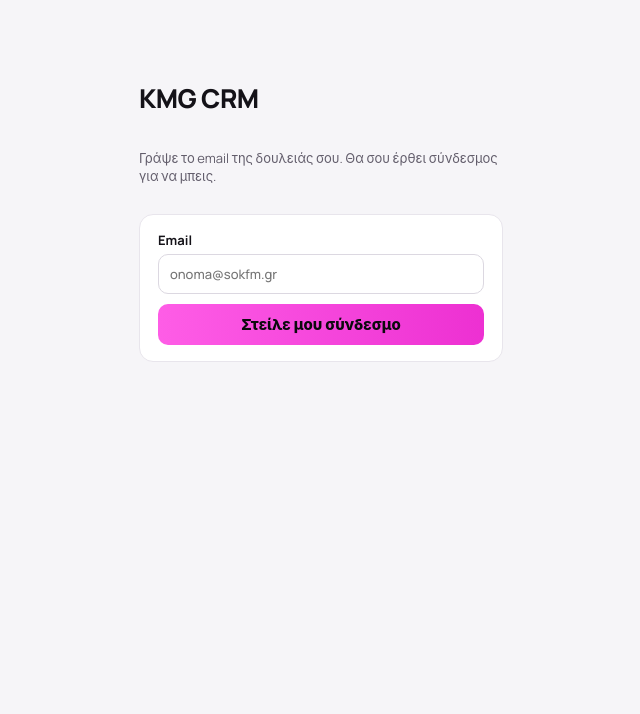
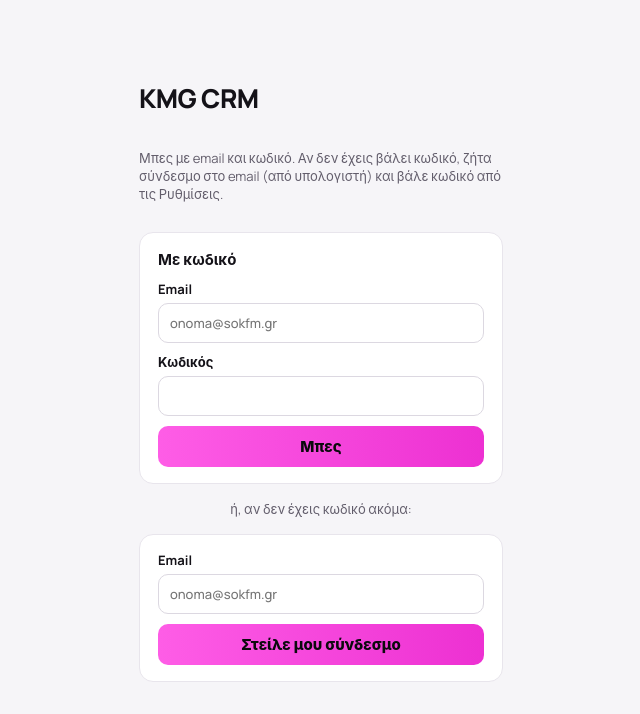
Before and after one commit to sokfm/kmg-crm, a Next.js app: page /login in a window 1280 px wide. Shown: the top 714 px of the page, without its empty margins (319-959 px from the left). Built offline with nearby package versions, Linux system fonts and the light colour scheme.

Commit message:
Είσοδος με κωδικό (για κινητό): κωδικός από τις Ρυθμίσεις, φόρμα email + κωδικός στη σύνδεση
Co-Authored-By: Claude Opus 5.5 <noreply@anthropic.com>
Claude-Session: https://claude.ai/code/session_01RMHaXJWw4wDEMUPhHVSxaQ

```diff
--- a/app/login/page.tsx
+++ b/app/login/page.tsx
@@ -27,16 +27,27 @@ async function verifyCode(formData: FormData) {
   redirect(error ? `/login?sent=1&email=${encodeURIComponent(email)}&error=code` : "/today");
 }
 
+// Είσοδος με κωδικό (τον βάζεις μία φορά από τις Ρυθμίσεις). Ιδανικό για κινητό.
+async function passwordLogin(formData: FormData) {
+  "use server";
+  const email = String(formData.get("email") || "").trim().toLowerCase();
+  const password = String(formData.get("password") || "");
+  const supabase = await supabaseServer();
+  const { error } = await supabase.auth.signInWithPassword({ email, password });
+  redirect(error ? `/login?mode=password&email=${encodeURIComponent(email)}&error=password` : "/today");
+}
+
 export default async function Login({ searchParams }: { searchParams: Promise<Record<string, string>> }) {
   const sp = await searchParams;
   return (
     <main className="wrap" style={{ maxWidth: 420, paddingTop: 80 }}>
       <h1>KMG CRM</h1>
-      <p className="muted">Γράψε το email της δουλειάς σου. Θα σου έρθει σύνδεσμος για να μπεις.</p>
+      <p className="muted">Μπες με email και κωδικό. Αν δεν έχεις βάλει κωδικό, ζήτα σύνδεσμο στο email (από υπολογιστή) και βάλε κωδικό από τις Ρυθμίσεις.</p>
       {sp.sent && <div className="msg ok">Σου στείλαμε email. Πάτα τον σύνδεσμο, ή γράψε παρακάτω τον κωδικό αν υπάρχει στο email.</div>}
       {sp.error === "send" && <div className="msg error">Δεν στάλθηκε. Είναι σωστό το email; Μόνο λογαριασμοί της ομάδας μπαίνουν. Αν ζήτησες πολλούς συνδέσμους, περίμενε λίγα λεπτά.</div>}
       {sp.error === "code" && <div className="msg error">Ο κωδικός δεν είναι σωστός ή έληξε. Ζήτα νέο email.</div>}
       {sp.error === "link" && <div className="msg error">Ο σύνδεσμος δεν δούλεψε: έληξε, χρησιμοποιήθηκε ήδη ή άνοιξε σε άλλον browser. Ζήτα νέο email.</div>}
+      {sp.error === "password" && <div className="msg error">Λάθος email ή κωδικός. Αν δεν έχεις βάλει κωδικό ακόμα, μπες με σύνδεσμο από υπολογιστή και βάλε από τις Ρυθμίσεις.</div>}
       {sp.error === "noprofile" && <div className="msg error">Ο λογαριασμός σου δεν έχει ρόλο ακόμα. Μίλα με τον Νίκο.</div>}
 
       {sp.sent && sp.email ? (
@@ -50,6 +61,20 @@ export default async function Login({ searchParams }: { searchParams: Promise<Re
         </form>
       ) : null}
 
+      <form action={passwordLogin} className="stack card">
+        <strong>Με κωδικό</strong>
+        <label>
+          Email
+          <input name="email" type="email" required placeholder="onoma@sokfm.gr" autoComplete="username" defaultValue={sp.email} />
+        </label>
+        <label>
+          Κωδικός
+          <input name="password" type="password" required autoComplete="current-password" />
+        </label>
+        <SubmitButton pending="Σύνδεση…">Μπες</SubmitButton>
+      </form>
+
+      <p className="muted" style={{ textAlign: "center", margin: 0 }}>ή, αν δεν έχεις κωδικό ακόμα:</p>
       <form action={sendLink} className="stack card">
         <label>
           Email
--- a/components/Flash.tsx
+++ b/components/Flash.tsx
@@ -15,6 +15,7 @@ const OK: Record<string, string> = {
   webauto_off: "Το αυτόματο ψάξιμο σταμάτησε.",
   webclosed: "Σημειώθηκε ως κλειστή επιχείρηση· δεν θα εμφανίζεται στη βάση.",
   webkept: "Μένει στους πελάτες.",
+  password: "Ο κωδικός αποθηκεύτηκε. Στο κινητό: email + κωδικός.",
   merged: "Οι πελάτες ενώθηκαν σε έναν· όλο το ιστορικό είναι εδώ.",
   moved: "Η κάρτα μετακινήθηκε.",
   won: "Μπράβο! Κλείσαμε το deal. 🎉",
```
Also changed, not shown: app/(app)/actions.ts (+12 -0 lines), app/(app)/settings/page.tsx (+14 -1 lines), 1 other file (tests, documents, lock files or other folders).
